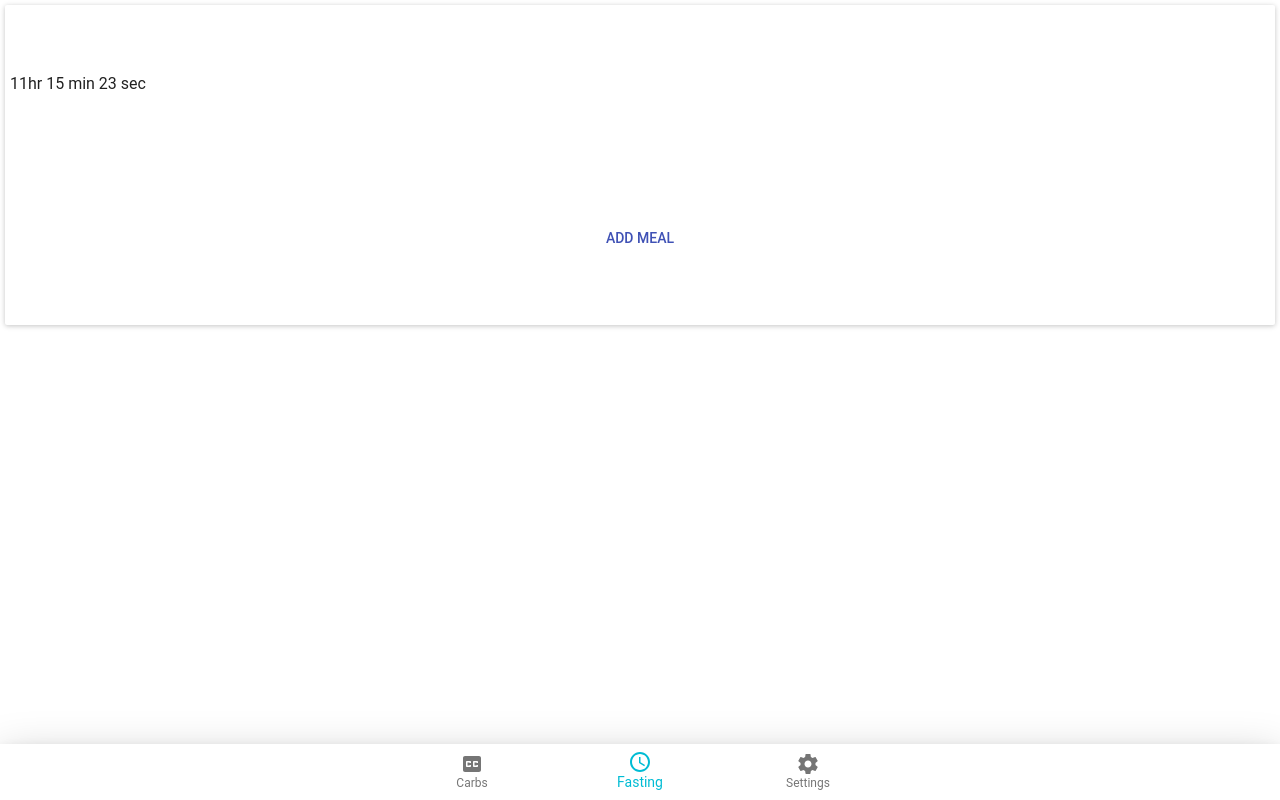
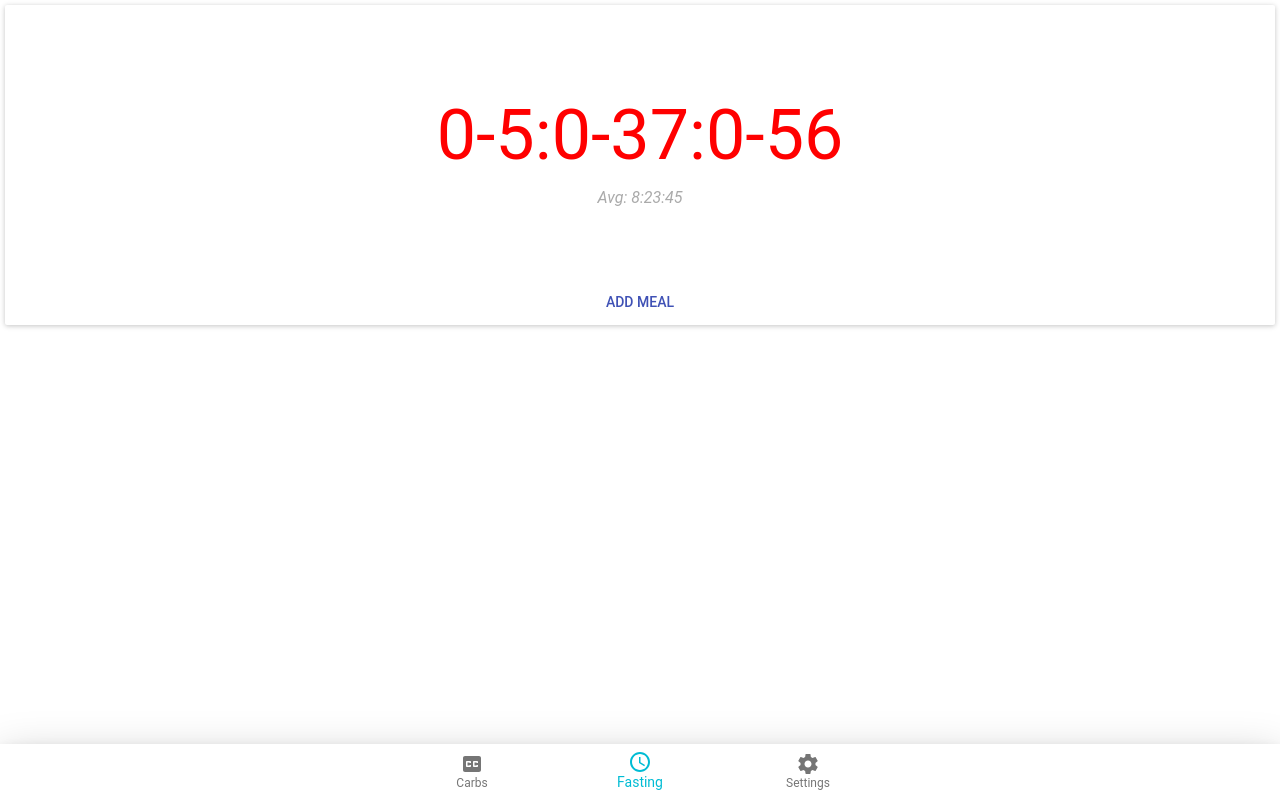
Before and after one commit to rnakhan/healthtrack, a React (Create React App) app: page /fasting in a window 1280 px wide. Built offline with nearby package versions, Linux system fonts and the light colour scheme.

Commit message:
fasting ui wip

```diff
--- a/src/components/carbs/CarbDisplay.js
+++ b/src/components/carbs/CarbDisplay.js
@@ -1,13 +1,6 @@
 import React from 'react';
-import { Paper } from 'material-ui';
-import { hoursToGoString } from '../common/Utils';
-
-const colorChooser = (number, maxCarbs) => {
-  if (number >= maxCarbs) {
-    return 'red';
-  }
-  return 'green';
-}
+import Paper from '@material-ui/core/Paper';
+import { hoursToGoString, colorChooser } from '../common/Utils';
 
 const displaySubtext = (dateString) => {
   if (dateString === 'today') {
@@ -25,7 +18,7 @@ const formatText = (text) => {
 
 const CarbDisplay = (props) => (
   <div>
-    <Paper style={style.displayPanel} zDepth={0}>
+    <Paper style={style.displayPanel} elevation={0}>
       <div style={{ ...style.mainTextStyle, color: colorChooser(props.value, props.maxCarbs) }} >
         {formatText(props.value)}
       </div>
--- a/src/components/carbs/CarbHistoryEditPopover.js
+++ b/src/components/carbs/CarbHistoryEditPopover.js
@@ -56,6 +56,7 @@ export default class CarbHistoryEditPopover extends Component {
           <DialogActions>
             <Button
               variant="raised"
+              color="primary"
               onClick={() => {
                 this.props.updateHistoryList(this.state.localItem);
               }}
--- a/src/components/common/Utils.js
+++ b/src/components/common/Utils.js
@@ -48,4 +48,24 @@ const firstCharOfDayWithColor = (dateStr) => {
   }
 }
 
-export { formatDate, hoursToGoString, getWholeDate, firstCharOfDayWithColor };
+const  msToTime = (duration) => {
+  let milliseconds = parseInt((duration % 1000) / 100),
+    seconds = parseInt((duration / 1000) % 60),
+    minutes = parseInt((duration / (1000 * 60)) % 60),
+    hours = parseInt((duration / (1000 * 60 * 60)) % 24);
+
+  hours = (hours < 10) ? "0" + hours : hours;
+  minutes = (minutes < 10) ? "0" + minutes : minutes;
+  seconds = (seconds < 10) ? "0" + seconds : seconds;
+
+  return hours + ":" + minutes + ":" + seconds;
+}
+
+const colorChooser = (number, high) => {
+  if (number >= high) {
+    return 'red';
+  }
+  return 'green';
+}
+
+export { formatDate, hoursToGoString, getWholeDate, firstCharOfDayWithColor, msToTime, colorChooser };
--- a/src/components/fasting/FastContainer.js
+++ b/src/components/fasting/FastContainer.js
@@ -3,11 +3,24 @@ import BottomNav from '../BottomNav';
 import FastingControlPanel from './FastingControlPanel';
 
 export default class FastContainer extends Component {
+  constructor(props) {
+    super(props);
+    var tmp1 = new Date(2018, 10, 12, 8, 10, 10)
+    this.state = {
+      lastMeal: tmp1,
+      fastingSince: (new Date()) - tmp1
+    }
+    this.refreshTimer();
+  }
 
+  refreshTimer = () => {
+    this.setState({ fastingSince: (new Date()) - this.state.lastMeal });
+    setTimeout(() => this.refreshTimer(), 1000);
+  }
   render() {
     return (
       <div>
-        <FastingControlPanel />
+        <FastingControlPanel fastingSince={this.state.fastingSince}/>
         <div style={{
           position: 'fixed',
           left: 0,
--- a/src/components/fasting/FastingControlPanel.js
+++ b/src/components/fasting/FastingControlPanel.js
@@ -8,8 +8,8 @@ export default class FastingControlPanel extends Component {
   render() {
     return (
       <GeneralContainer style={style.containerStyle}>
-        <FastingDisplay />
-        <Button color="primary">
+        <FastingDisplay fastingSince={this.props.fastingSince}/>
+        <Button color="primary" variant="text" fullWidth="false">
           Add Meal
         </Button>
       </GeneralContainer>
--- a/src/components/fasting/FastingDisplay.js
+++ b/src/components/fasting/FastingDisplay.js
@@ -1,25 +1,41 @@
 import React from 'react';
-import { Paper } from 'material-ui';
+import Paper from '@material-ui/core/Paper';
+import Typography from '@material-ui/core/Typography';
+import { colorChooser, msToTime } from '../common/Utils';
 
 const FastingDisplay = (props) => {
   return (
-    <div>
-    <Paper style={style.displayContainer} zDepth={0}>
-      <div style={style.textStyle}>
-        11hr 15 min 23 sec
-      </div>
+    <Paper style={style.displayPanel} elevation={0}>
+      <Typography style={{ ...style.bigTextStyle, color: colorChooser(1000000, props.fastingSince)}}>
+        {msToTime(props.fastingSince)}
+    </Typography>
+      <Typography component="p" style={style.subTextStyle}>
+        Avg: 8:23:45
+    </Typography>
     </Paper>
-    </div>
   );
 }
 
 const style = {
-  displayContainer: {
+  displayPanel: {
+    height: '260px',
+    margin: '10px',
+    display: 'flex',
+    padding: '10px',
+    flexDirection: 'column',
+    justifyContent: 'center'
 
   },
-  textStyle: {
-
+  bigTextStyle: {
+    fontSize: '70px',
+    alignSelf: 'center'
+  },
+  subTextStyle: {
+    fontSize: '16px',
+    alignSelf: 'center',
+    color: '#aaa',
+    fontStyle: 'italic'
   }
-}
+};
 
 export default FastingDisplay;
```
